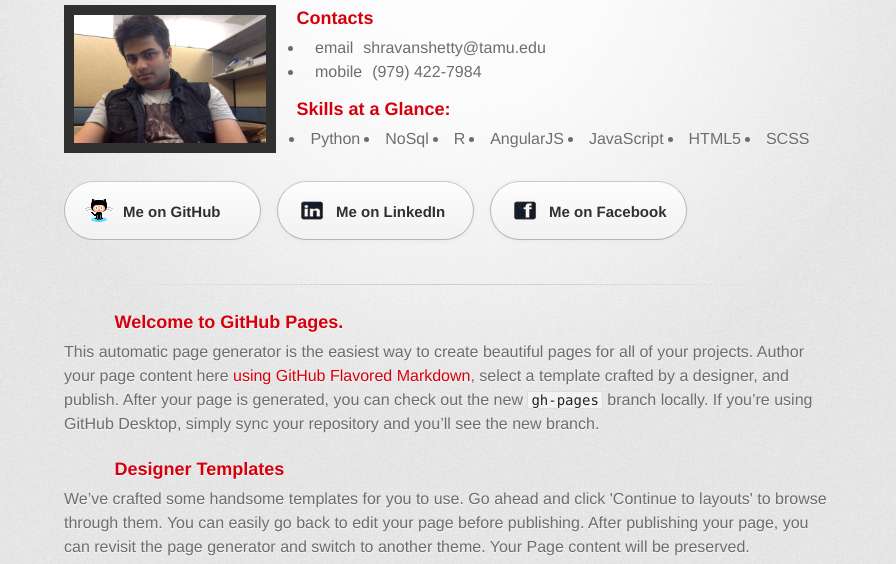
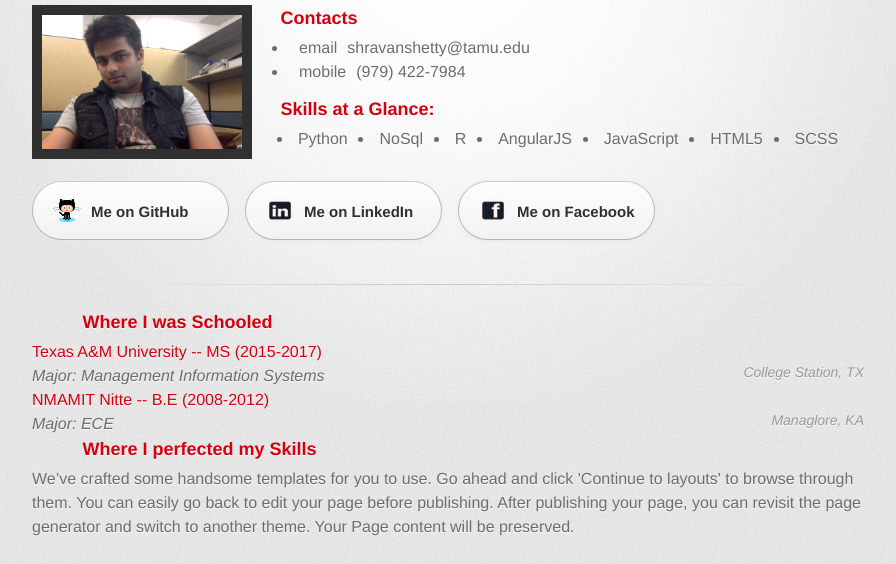
Before and after one commit to shravanshetty5/shravanshetty5.github.io, a plain HTML site: page index.html in a window 1280 px wide. Shown: the part 170-734 px from the top of the page, without its empty margins (192-1088 px from the left). Drawn offline with Linux system fonts and the light colour scheme; a web font is replaced by a local one.

Commit message:
Added education section to profile

```diff
--- a/index.html
+++ b/index.html
@@ -49,12 +49,13 @@
 
         <section id="main_content">
           <h3>
-<a id="welcome-to-github-pages" class="anchor" href="#welcome-to-github-pages" aria-hidden="true"><span aria-hidden="true" class="octicon octicon-link"></span></a>Welcome to GitHub Pages.</h3>
+            <a id="Where-I-Schooled" class="anchor" href="#Where-I-Schooled" aria-hidden="true"><span aria-hidden="true" class="octicon octicon-link"></span></a>Where I was Schooled
+          </h3>
 
-<p>This automatic page generator is the easiest way to create beautiful pages for all of your projects. Author your page content here <a href="https://guides.github.com/features/mastering-markdown/">using GitHub Flavored Markdown</a>, select a template crafted by a designer, and publish. After your page is generated, you can check out the new <code>gh-pages</code> branch locally. If you’re using GitHub Desktop, simply sync your repository and you’ll see the new branch.</p>
-
-<h3>
-<a id="designer-templates" class="anchor" href="#designer-templates" aria-hidden="true"><span aria-hidden="true" class="octicon octicon-link"></span></a>Designer Templates</h3>
+          <div id="education" class="gray"></div>
+          <h3>
+            <a id="designer-templates" class="anchor" href="#Where-I-Perfected-My-Skills" aria-hidden="true"><span aria-hidden="true" class="octicon octicon-link"></span></a>Where I perfected my Skills
+          </h3>
 
 <p>We’ve crafted some handsome templates for you to use. Go ahead and click 'Continue to layouts' to browse through them. You can easily go back to edit your page before publishing. After publishing your page, you can revisit the page generator and switch to another theme. Your Page content will be preserved.</p>
 
--- a/javascripts/main.js
+++ b/javascripts/main.js
@@ -2,6 +2,13 @@ var HTMLskillsStart = '<h3 id="skills-h3">Skills at a Glance:</h3><ul id="skills
 var HTMLskills = '<li class="flex-item"><span>%data%</span></li>';
 var HTMLmobile = '<li class="flex-item"><span class="pad">mobile</span><span>%data%</span></li>';
 var HTMLemail = '<li class="flex-item"><span class="pad">email</span><span>%data%</span></li>';
+
+var HTMLschoolStart = '<div class="education-entry"></div>';
+var HTMLschoolName = '<a href="#">%data%';
+var HTMLschoolDegree = ' -- %data%';
+var HTMLschoolDates = ' (%data%)</a>';
+var HTMLschoolLocation = '<div class="location-text">%data%</div>';
+var HTMLschoolMajor = '<em><br>Major: %data%</em>';
 
 var ContactInfo = {
   "email": "shravanshetty@tamu.edu",
@@ -10,7 +17,9 @@ var ContactInfo = {
   "twitter":"",
   "location":"College Station, TX"
 };
+
 var skills = ['Python','NoSql','R','AngularJS','JavaScript','HTML5','SCSS'];
+
 var bio = {
   "Name" : "Shravan Shetty",
   "Role" : " Software Intern",
@@ -18,6 +27,32 @@ var bio = {
   "pictureURL":"images/me.jpg",
   "skills" : skills,
   "WelcomeMessage" : "Hi Guys, Thank you for taking the time to go through my profile"
+};
+
+var education = {
+    "schools": [{
+        "Name": "Texas A&M University",
+        "Majors": ["Management Information Systems"],
+        "dates": "2015-2017",
+    "degree":"MS",
+        "location": "College Station, TX",
+    "url":"https://www.tamu.edu/"
+    }, {
+        "Name": "NMAMIT Nitte",
+        "Majors": ["ECE"],
+        "dates": "2008-2012",
+    "degree":"B.E",
+        "location": "Managlore, KA",
+    "url":"http://nmamit.nitte.edu.in/"
+    }],
+  "onlineCourses":[
+    {
+      "title":"JavaScript Basics",
+      "school":"Udacity",
+      "dates":"June 2016",
+      "url":"https://classroom.udacity.com/courses/ud804"
+    }
+  ]
 };
 
 if (bio.skills.length > 0){
@@ -28,8 +63,27 @@ if (bio.skills.length > 0){
   }
 }
 
+function displayEducation(){
+  if (education.schools.length > 0){
+    for (school in education.schools){
+    $("#education").append(HTMLschoolStart);
+    var formatedSchoolName = HTMLschoolName.replace("%data%",education.schools[school].Name);
+    var formatedSchoolName = formatedSchoolName.replace("#",education.schools[school].url);
+    var formatedSchoolDegree = HTMLschoolDegree.replace("%data%",education.schools[school].degree);
+    var formatedSchoolDate = HTMLschoolDates.replace("%data%",education.schools[school].dates);
+    $("#education").append(formatedSchoolName+formatedSchoolDegree+formatedSchoolDate);
+    var formatedSchoolMajor = HTMLschoolMajor.replace("%data%",education.schools[school].Majors);
+    $("#education").append(formatedSchoolMajor);
+    var formatedSchoolLocation = HTMLschoolLocation.replace("%data%",education.schools[school].location);
+    $("#education").append(formatedSchoolLocation);
+    }
+  }
+};
+
 formatedEmail = HTMLemail.replace("%data%",bio.ContactInformation.email)
 $("#contact").append(formatedEmail);
 
 formatedMobile = HTMLmobile.replace("%data%",bio.ContactInformation.mobile)
 $("#contact").append(formatedMobile);
+
+displayEducation();
--- a/stylesheets/stylesheet.css
+++ b/stylesheets/stylesheet.css
@@ -90,7 +90,7 @@ header h2 {
 }
 
 .inner {
-  width: 60%;
+  width: 65%;
   margin: 0 auto;
 }
 
@@ -328,6 +328,22 @@ a.button span {
   padding-top: 0px;
   margin-left: 32px;
 }
+
+.location-text {
+  font-style: italic;
+  font-size: 14px;
+  color: #999;
+  line-height: 16px;
+  float: right;
+
+}
+
+.education-entry,
+.work-entry,
+.project-entry {
+  padding: 0 5%;
+}
+
 code, pre {
   margin-bottom: 30px;
   font-family: Monaco, "Bitstream Vera Sans Mono", "Lucida Console", Terminal;
```
Also changed, not shown: images/Student.jpg (added), images/Study.png (added).
